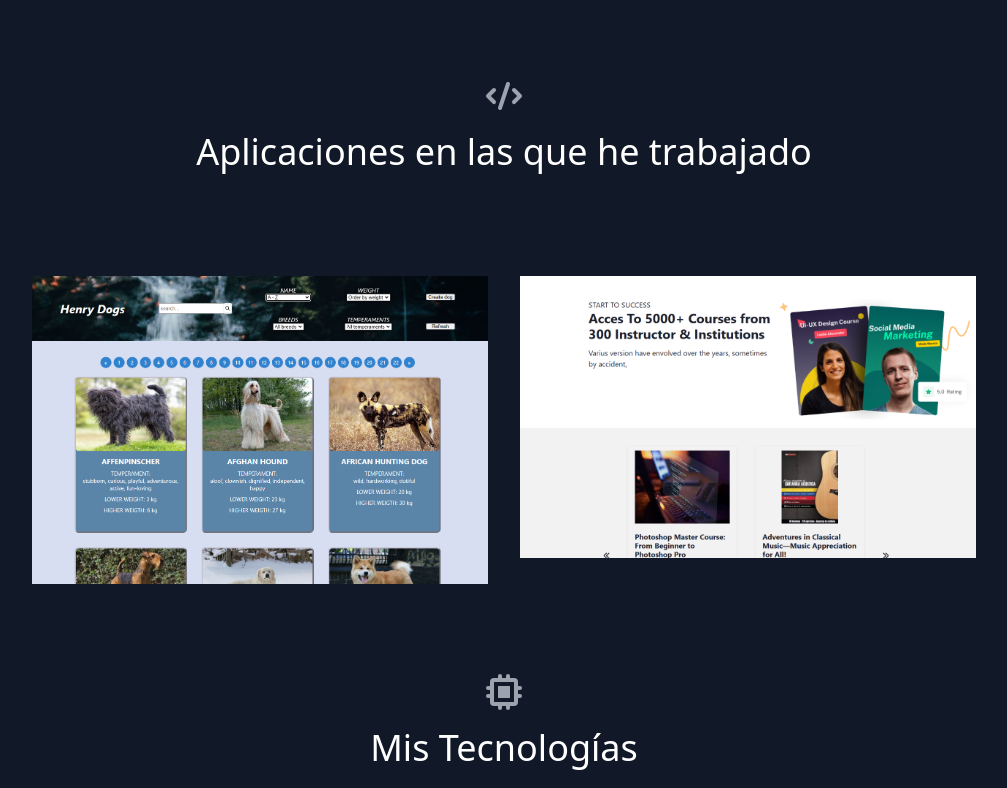
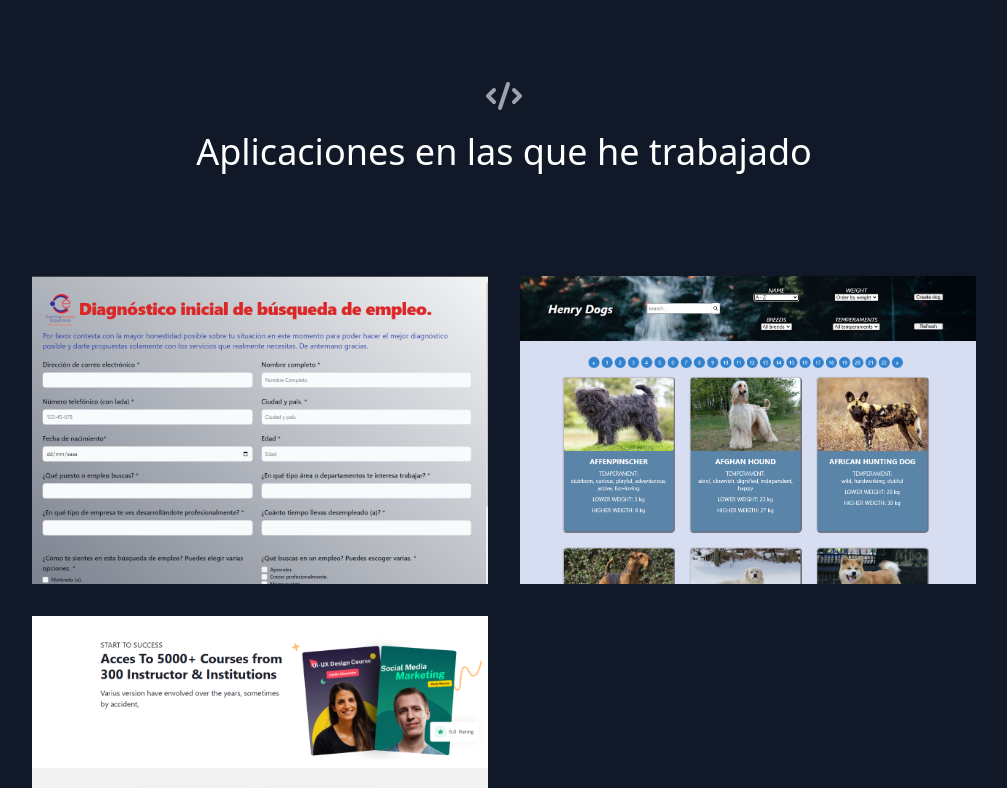
Before and after one commit to Fran3003/Portfolio, a React (Create React App) app: page / in a window 1280 px wide. Shown: the part 518-1306 px from the top of the page, without its empty margins (136-1143 px from the left). Built offline with nearby package versions, Linux system fonts and the light colour scheme.

Commit message:
agregado de proyecto

```diff
--- a/src/components/Projects.js
+++ b/src/components/Projects.js
@@ -23,7 +23,7 @@ export default function Projects() {
               href={project.link} target="_blank"
               key={project.image}
               className="sm:w-1/2 w-100 p-4">
-              <div className="flex relative">
+              <div className="flex relative h-full ">
                 <img
                   alt="gallery"
                   className="absolute inset-0 w-full h-full object-cover object-center"
--- a/src/data.js
+++ b/src/data.js
@@ -1,4 +1,12 @@
 export const projects = [
+  {
+    title: "Coaching Empleo Capacitacion",
+    subtitle: "Proyecto formulario",
+    description:
+      "Formulario para proyecto de automaticacion de un diagnóstico inicial de búsqueda de empleo.",
+    image: "./Formulario.png",
+    link: "https://formulario-xx6k.vercel.app/",
+  },
   {
     title: "Henry Dogs",
     subtitle: "Proyecto individual",
@@ -15,14 +23,7 @@ export const projects = [
     image: "./easyLearning.png",
     link: "https://easylearning-fp.web.app/",
   },
-  // {
-  //   title: "DevChat",
-  //   subtitle: "React and Firebase",
-  //   description:
-  //     "Lorem ipsum dolor sit amet consectetur adipisicing elit. Praesentium dolore rerum laborum iure enim sint nemo omnis voluptate exercitationem eius?",
-  //   image: "./project-3.gif",
-  //   link: "https://reactbootcamp.com",
-  // },
+
   // {
   //   title: "Epic Todo App",
   //   subtitle: "React Hooks",
```
Also changed, not shown: public/Formulario.png (added).
